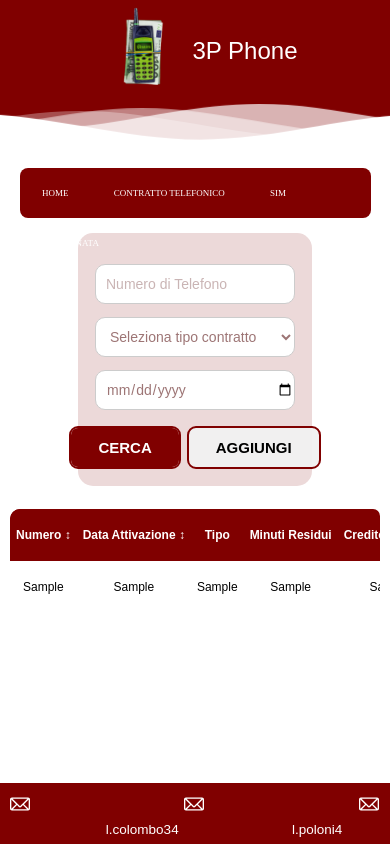
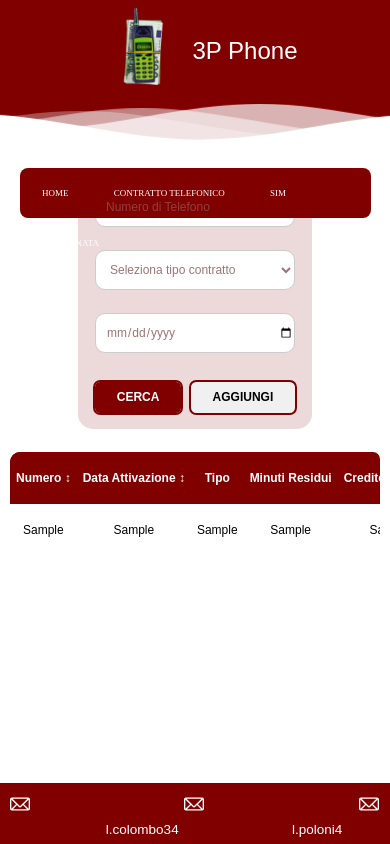
Before and after one commit to ColoErMejo/ProgWeb23-24, a PHP site: page /ContrattoTelefonico.php in a window 390 px wide. Run offline with PHP 8.4, Linux system fonts and the light colour scheme; tables that the repository leaves empty or names only in its code hold one stand-in row (values such as "Sample post"); data that the repository does not hold is empty; some libraries are stand-ins or nearby versions; some web fonts are replaced.

Commit message:
@media WIP

```diff
--- a/css/style.css
+++ b/css/style.css
@@ -240,6 +240,15 @@ nav a:nth-child(4):hover ~ .animation {
     margin-inline: 5.8vw;
   }
 
+  nav a.change-color:hover {
+    color: #ecd9d9;
+    text-shadow: 0px 0px 30px #ecd9d9;
+    -moz-transition: all 0.2s ease-in;
+    -o-transition: all 0.2s ease-in;
+    -webkit-transition: all 0.2s ease-in;
+    transition: all 0.2s ease-in;
+  }
+
   /* nav a:nth-child(1) {
     width: 18vw;
   }
@@ -295,6 +304,12 @@ nav a:nth-child(4):hover ~ .animation {
   margin-top: 20px;
 }
 
+@media (max-width: 780px) {
+  .research-filter form {
+    margin-top: 0;
+  }
+}
+
 .research-filter form * {
   /*tutti gli elementi figlio nel form*/
   margin: 20px; /* Distanza tra i filtri */
@@ -306,6 +321,18 @@ nav a:nth-child(4):hover ~ .animation {
 .research-filter .select-box {
   margin-bottom: 10px; /* Distanza tra i filtri */
   width: 200px; /* Larghezza uniforme */
+}
+
+@media (max-width: 768px) {
+  .research-filter .search-box,
+  .research-filter .custom-select,
+  .research-filter .date-pick,
+  .research-filter .select-box,
+  .search-button,
+  .add-button {
+    font-size: 12px !important;
+    margin-bottom: auto;
+  }
 }
 
 .research-filter .search-box,
@@ -433,6 +460,8 @@ input[type="number"] {
   .container {
     flex-direction: column; /* Modifica l'orientamento dei contenitori su dispositivi mobili */
     flex-wrap: nowrap;
+    padding-bottom: 0;
+    height: 62vh;
   }
 
   .research-filter,
@@ -456,6 +485,12 @@ input[type="number"] {
   }
   .research-filter form * {
     margin: 0.2rem;
+  }
+}
+
+@media (max-width: 1200px) {
+  .content-results {
+    flex: 0 0 60%;
   }
 }
 
```
